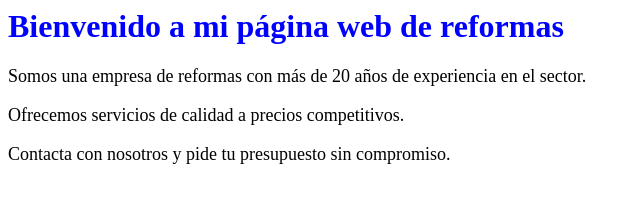
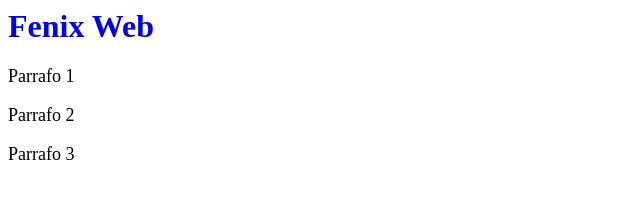
Before and after one commit to danibmos/FENIX, a plain HTML site: page index.html in a window 1280 px wide. Shown: the whole page, without its empty margins (0-640 px from the left). Drawn offline with Linux system fonts and the light colour scheme.

Commit message:
Personalizaciones

```diff
--- a/index.html
+++ b/index.html
@@ -1,12 +1,12 @@
 <html lang="es">
 <head>
-    <title>Mi página web de reformas</title>
+    <title>Fenix Web</title>
     <link rel="stylesheet" href="css/styles.css">
 </head>
 <body>
-    <h1>Bienvenido a mi página web de reformas</h1>
-    <p>Somos una empresa de reformas con más de 20 años de experiencia en el sector.</p>
-    <p>Ofrecemos servicios de calidad a precios competitivos.</p>
-    <p>Contacta con nosotros y pide tu presupuesto sin compromiso.</p>
+    <h1>Fenix Web</h1>
+    <p>Parrafo 1</p>
+    <p>Parrafo 2</p>
+    <p>Parrafo 3</p>
 </body>
 </html>
```
